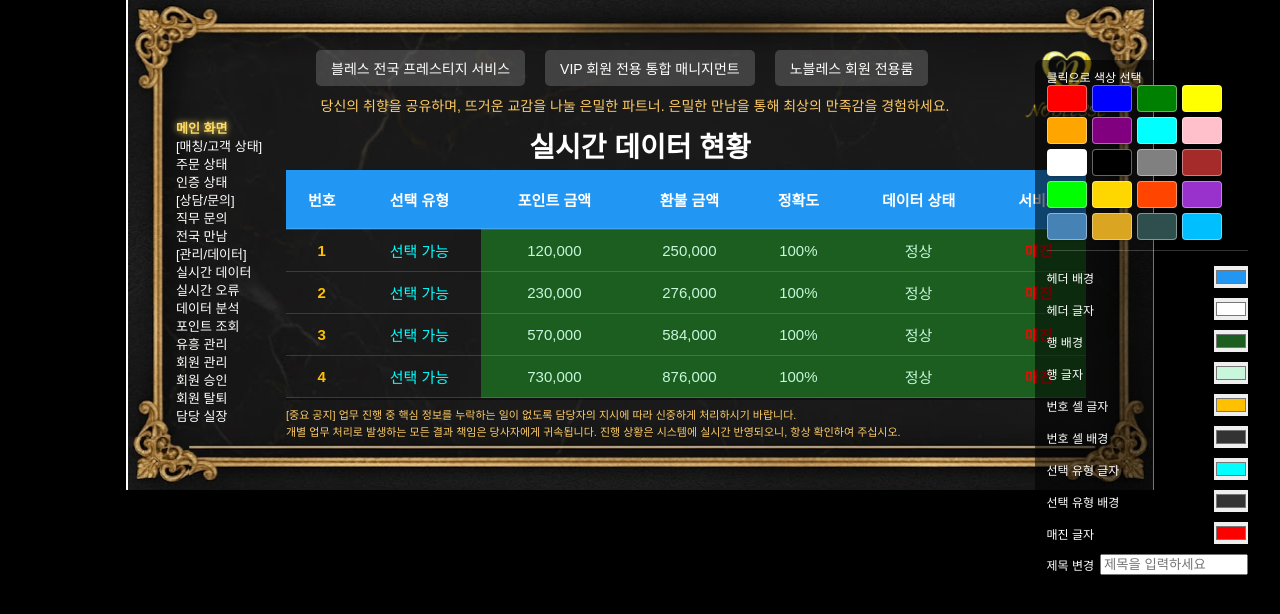
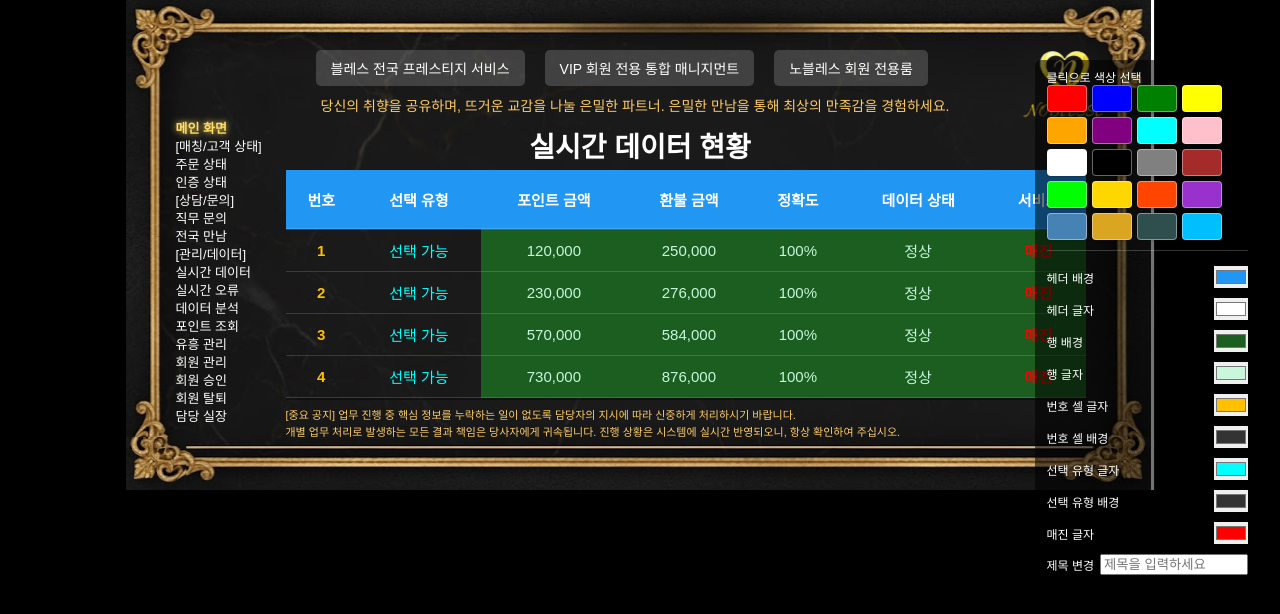
Before and after one commit to gwajeong8-glitch/nonono1, a plain HTML site: page index.html in a window 1280 px wide. Drawn offline with Linux system fonts and the light colour scheme.

Commit message:
Update style.css

```diff
--- a/style.css
+++ b/style.css
@@ -23,13 +23,13 @@ body{
 
 /* 래퍼 (배경 이미지 미세한 틈새를 검은색으로 처리) */
 .wrap{
-    width:1028px; /* ★ 최종 조정: 너비를 1024px에서 1028px로 확장 (4픽셀 증가) ★ */
+    width:1029px; /* ★ 최종 조정: 너비를 1024px에서 1029px로 5픽셀 확장 ★ */
     height:490px;
     margin:0 auto;
     position:relative;
     background-image:url("vip.png");
     background-size:cover;
-    background-position: calc(50% + 2px) center; /* ★ 최종 조정: 배경 이미지를 오른쪽으로 2px 이동 ★ */
+    background-position: calc(50% - 1px) center; /* ★ 최종 조정: 배경 이미지를 왼쪽으로 1px 이동 ★ */
     background-color: #000;
     overflow: hidden;
 }
```
